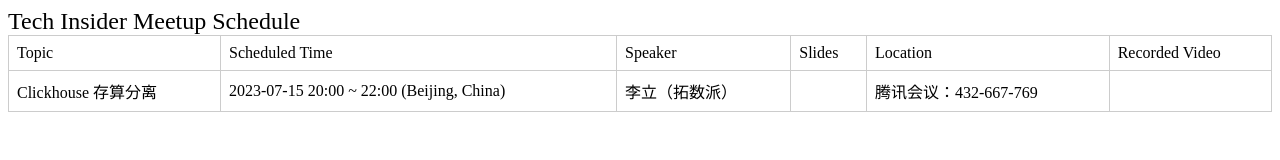
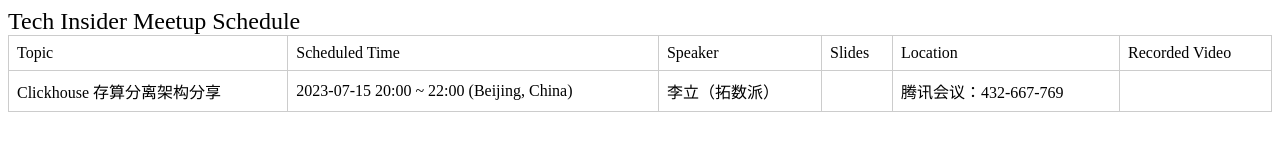
Before and after one commit to royguo/techinsider, a plain HTML site: page index.html in a window 1280 px wide. Drawn offline with Linux system fonts and the light colour scheme.

Commit message:
Update index.html

```diff
--- a/index.html
+++ b/index.html
@@ -36,7 +36,7 @@
     </thead>
     <tbody>
       <tr>
-        <td>Clickhouse 存算分离</td>
+        <td>Clickhouse 存算分离架构分享</td>
         <td>2023-07-15 20:00 ~ 22:00 (Beijing, China)</td>
         <td>李立（拓数派）</td>
         <td>&nbsp;</td>
```
